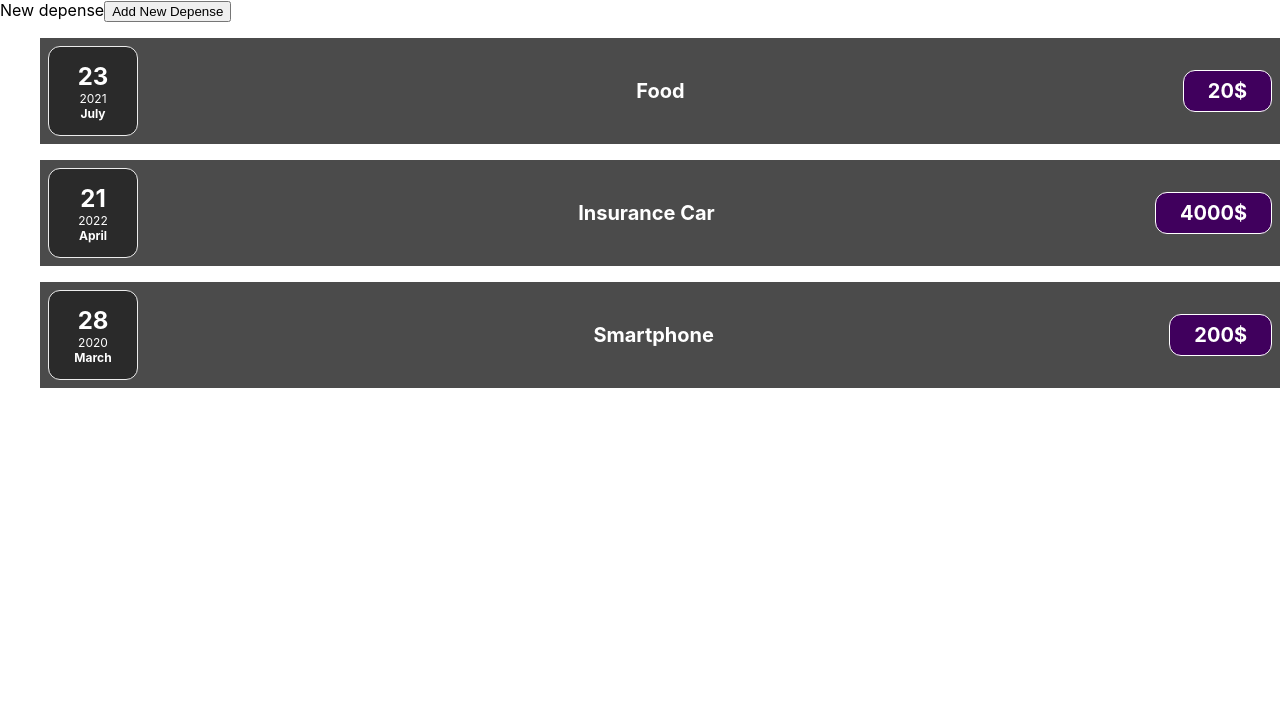
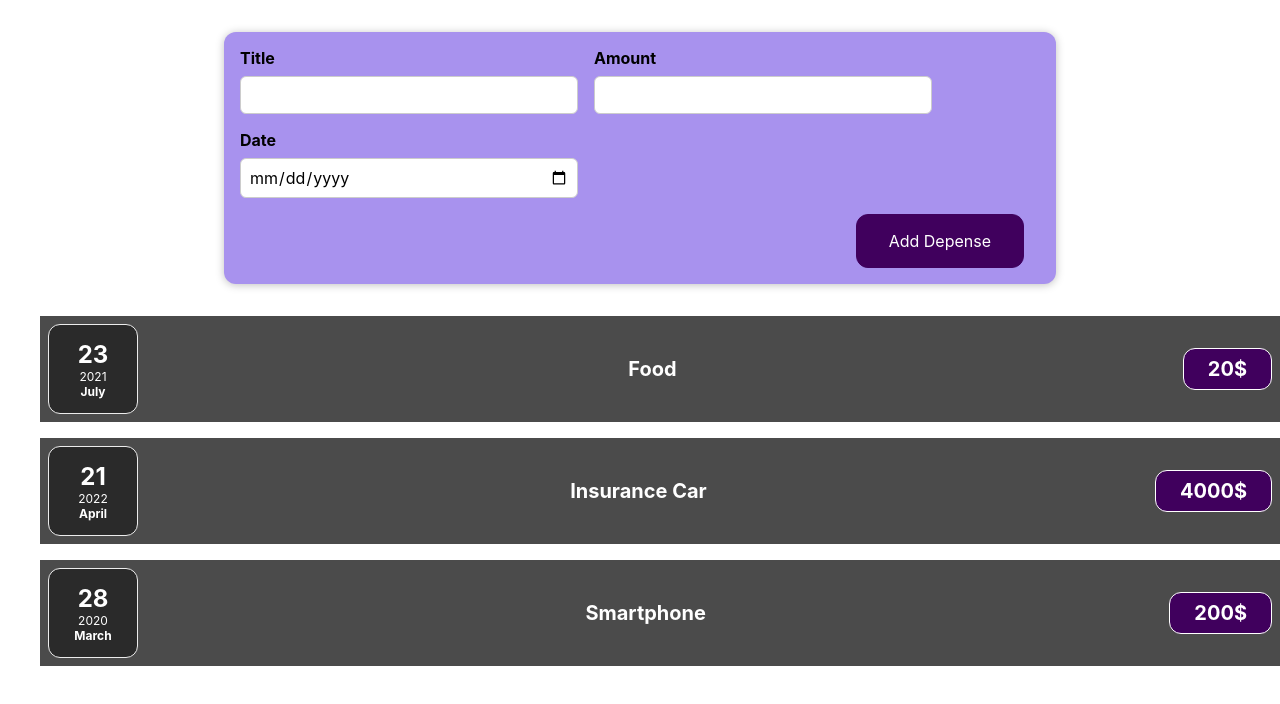
Before and after one commit to n2sy/app-3-react, a React (Create React App) app in the folder depenses-app/: page / in a window 1280 px wide. Shown: the top 704 px of the page. Built offline with nearby package versions, Linux system fonts and the light colour scheme.

Commit message:
add expense

```diff
--- a/depenses-app/src/App.js
+++ b/depenses-app/src/App.js
@@ -28,8 +28,8 @@
 
   const [tabDep, setTabDep] = useState(TabDepenses);
 
-  function addDepenseFromList(newD) {
-    console.log(tabDep, newD);
+  function addDepenseFromApp(newD) {
+
     setTabDep((prev) => {
       return [newD, ...prev];
     })
@@ -37,7 +37,7 @@
 
   return (
     <div>
-      <NewDepense onAddNewDepense={addDepenseFromList}></NewDepense>
+      <NewDepense onAddNewDepense={addDepenseFromApp}></NewDepense>
       <DepenseList listDep={tabDep}></DepenseList>
 
     </div>
--- /dev/null
+++ b/depenses-app/src/components/DepenseForm.css
@@ -0,0 +1,26 @@
+.new-expense__controls {
+  display: flex;
+  flex-wrap: wrap;
+  gap: 1rem;
+  margin-bottom: 1rem;
+  text-align: left;
+}
+
+.new-expense__control label {
+  font-weight: bold;
+  margin-bottom: 0.5rem;
+  display: block;
+}
+
+.new-expense__control input {
+  font: inherit;
+  padding: 0.5rem;
+  border-radius: 6px;
+  border: 1px solid #ccc;
+  width: 20rem;
+  max-width: 100%;
+}
+
+.new-expense__actions {
+  text-align: right;
+}
--- /dev/null
+++ b/depenses-app/src/components/DepenseForm.js
@@ -0,0 +1,51 @@
+
+import { useRef } from 'react';
+import './DepenseForm.css'
+import { useId } from 'react';
+
+function DepenseForm(props) {
+    const generatedId = useId();
+    const refTitle = useRef();
+    const refAmount = useRef();
+    const refDate = useRef();
+
+    function submitHandler(e) {
+        e.preventDefault();
+        let newDep = {
+            id: generatedId,
+            title: refTitle.current.value,
+            amount: refAmount.current.value,
+            date_d: new Date(refDate.current.value)
+        }
+        console.log(newDep);
+
+        props.onAddExp(newDep);
+    }
+
+    return (
+        <form onSubmit={submitHandler}>
+            <div className='new-expense__controls'>
+                <div className='new-expense__control'>
+                    <label>Title</label>
+                    <input type="text" ref={refTitle}></input>
+                </div>
+                <div className='new-expense__control'>
+                    <label>Amount</label>
+                    <input type="number" ref={refAmount}></input>
+                </div>
+                <div className='new-expense__control'>
+                    <label>Date</label>
+                    <input type="date" ref={refDate}></input>
+                </div>
+            </div>
+            <div className='new-expense__actions'>
+                <button type="submit">Add Depense</button>
+
+            </div>
+
+        </form>
+
+    )
+}
+
+export default DepenseForm;
--- a/depenses-app/src/components/DepenseItem.js
+++ b/depenses-app/src/components/DepenseItem.js
@@ -5,13 +5,13 @@
 
 
     return (
-        <div className={classes.expense_item}>
+        <li className={classes.expense_item}>
             <DepenseDate date={props.oneDepense.date_d}></DepenseDate>
-            <div className={classes.expense_item__description}><h2>{props.oneDepense.title}</h2></div>
-            <div className={classes.expense_item__price}>{props.oneDepense.amount}$</div>
+            <div className={classes.expense_item__description}><h2>{props.oneDepense.title}</h2>
+                <div className={classes.expense_item__price}>{props.oneDepense.amount}$</div></div>
 
 
-        </div>
+        </li>
     )
 }
 
--- /dev/null
+++ b/depenses-app/src/components/NewDepense.css
@@ -0,0 +1,38 @@
+.new-expense {
+  background-color: #a892ee;
+  padding: 1rem;
+  margin: 2rem auto;
+  width: 50rem;
+  max-width: 95%;
+  border-radius: 12px;
+  text-align: center;
+  box-shadow: 0 1px 8px rgba(0, 0, 0, 0.25);
+}
+
+.new-expense button {
+  font: inherit;
+  cursor: pointer;
+  padding: 1rem 2rem;
+  border: 1px solid #40005d;
+  background-color: #40005d;
+  color: white;
+  border-radius: 12px;
+  margin-right: 1rem;
+}
+
+.new-expense button:hover,
+.new-expense button:active {
+  background-color: #510674;
+  border-color: #510674;
+}
+
+.new-expense button.alternative {
+  color: #220131;
+  border-color: transparent;
+  background-color: transparent;
+}
+
+.new-expense button.alternative:hover,
+.new-expense button.alternative:active {
+  background-color: #ddb3f8;
+}
--- a/depenses-app/src/components/NewDepense.js
+++ b/depenses-app/src/components/NewDepense.js
@@ -1,11 +1,14 @@
+import { useId } from "react";
+import DepenseForm from './DepenseForm';
+import './NewDepense.css';
+
 function NewDepense(props) {
+    //  let id = useId();
     return (
-        <div>
-            New depense
-            <button onClick={() => {
-                props.onAddNewDepense({ id: 4, title: 'Soulayma', amount: '1000', date_d: new Date() })
-            }}>Add New Depense</button>
+        <div className="new-expense">
+            <DepenseForm onAddExp={props.onAddNewDepense}></DepenseForm>
         </div>
+
     )
 }
 
```
